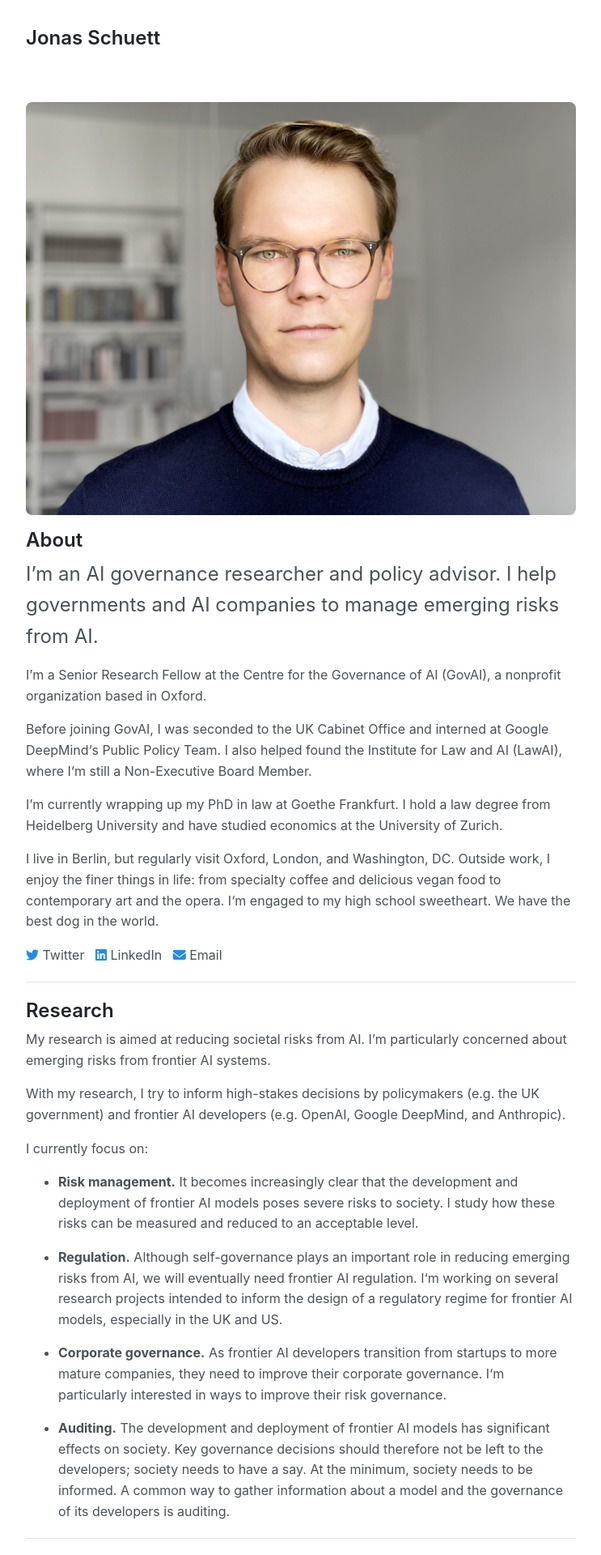
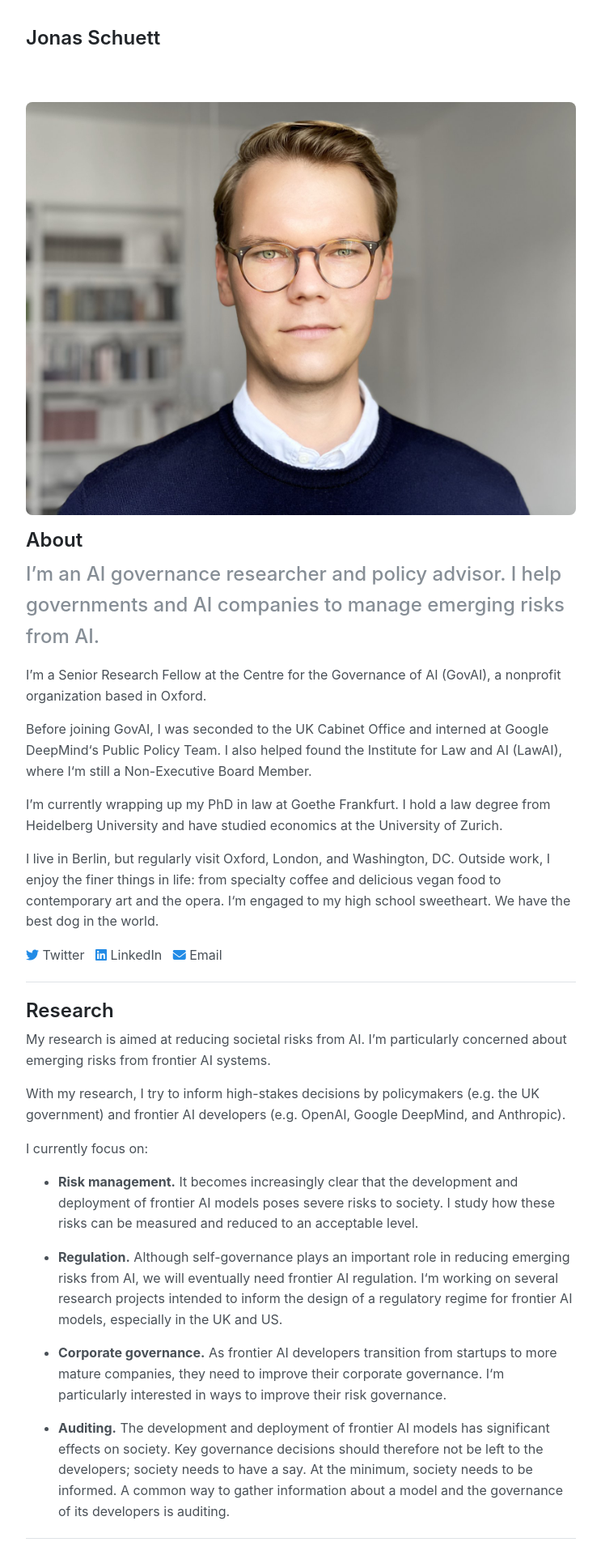
Before and after one commit to jonasschuett/jonasschuett.github.io, a Jekyll site: the page built from index.html, in a window 1280 px wide. Shown: the top 1920 px of the page at 81% size, without its empty margins (268-1011 px from the left). Built offline with Jekyll 4.4.1, drawn with Linux system fonts in a browser that asks for light colours; nearby versions of some CDN libraries; the list of posts is cut into pages by our own code.

Commit message:
Update _type.scss

```diff
--- a/_sass/_type.scss
+++ b/_sass/_type.scss
@@ -111,5 +111,6 @@ a[href^="#fnref:"] {
 
 .lead {
   font-size: 1.5rem;
-  font-weight: 400;
+  font-weight: 500;
+  color: var(--gray-600);
 }
```
